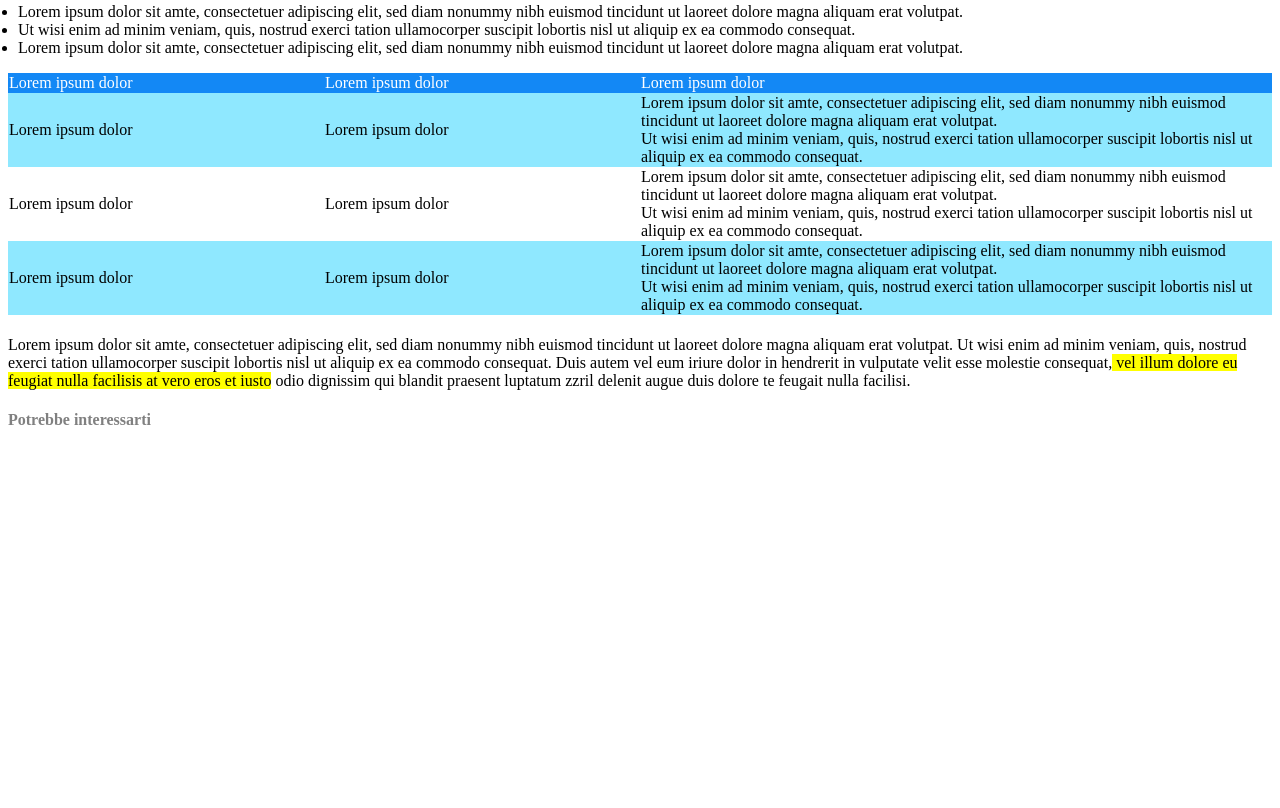
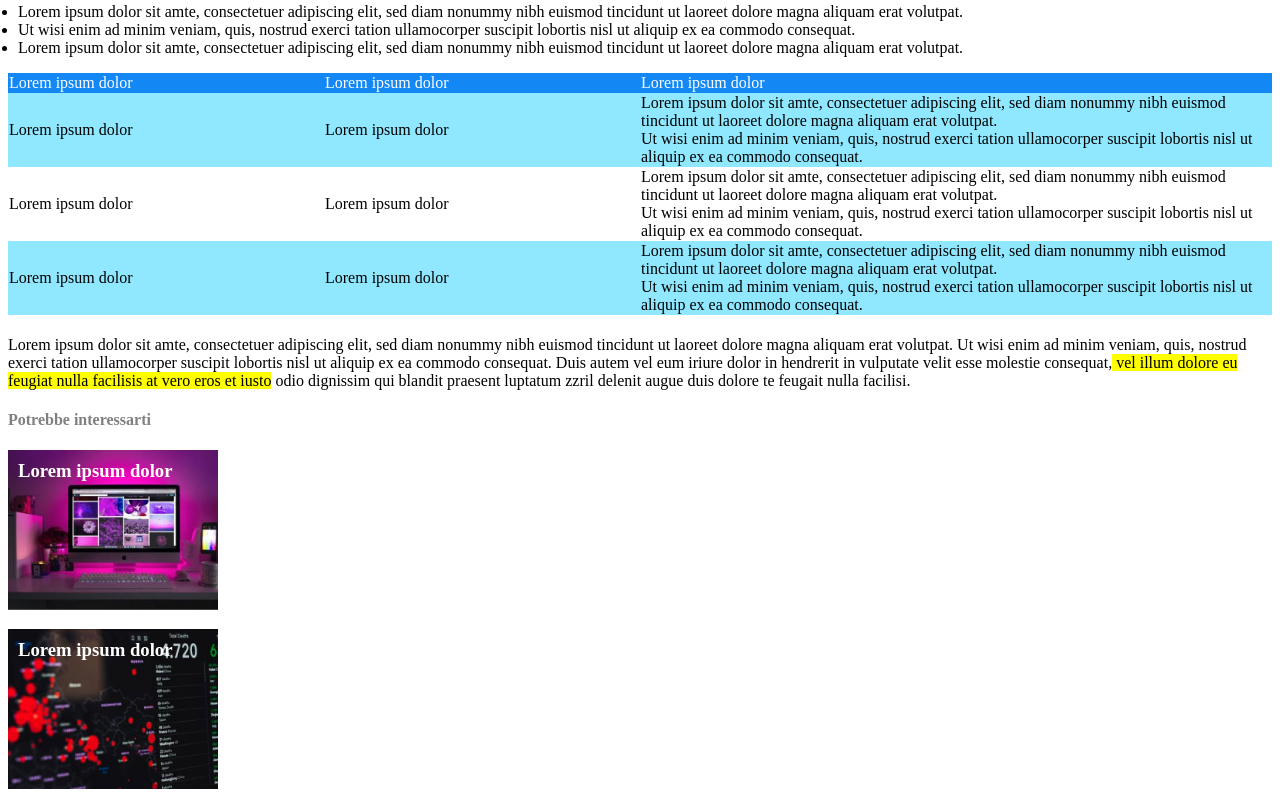
Before and after one commit to LorenzoPranio/html-css-booleaner, a plain HTML site: page index.html in a window 1280 px wide. Shown: the part 751-1559 px from the top of the page. Before the commit the page ends 1201 px from the top, so only its background shows below. Drawn offline with Linux system fonts and the light colour scheme.

Commit message:
[UPD] Added last photos in index.html

```diff
--- a/css/style.css
+++ b/css/style.css
@@ -23,3 +23,20 @@
 .backgroundc{
     background-color: rgb(19, 136, 245);
 }
+.photobackground{
+    background-image: url('../img/monitor.jpg');
+    background-size: cover;
+    width: 200px;
+    height: 150px;
+    padding-top: 10px;
+    padding-left: 10px;
+}
+
+.photoback{
+    background-image: url('../img/graph.jpg');
+    background-size: cover;
+    width: 200px;
+    height: 150px;
+    padding-top: 10px;
+    padding-left: 10px;
+}
--- a/index.html
+++ b/index.html
@@ -14,6 +14,9 @@
         }
         yt{
             background-color: yellow;
+        }
+        ti{
+            color: white;
         }
     </style>
 </head>
@@ -83,6 +86,8 @@
         <div>
             <!--Sezioni immagini finali-->
             <h4 style="color: gray;">Potrebbe interessarti</h4>
+            <h3 class="photobackground"><ti>Lorem ipsum dolor</ti></h3>
+            <h3 class="photoback"><ti>Lorem ipsum dolor</ti></h3>
         </div>
     </container>
 </body>
```
